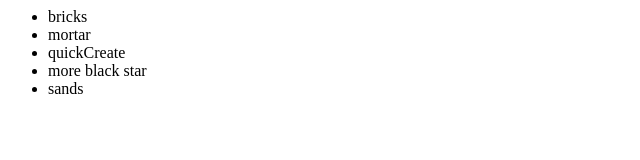
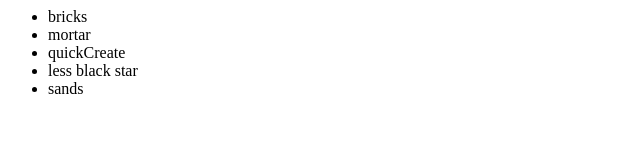
Before and after one commit to adiljin/newGitTest, a plain HTML site: page index.html in a window 1280 px wide. Shown: the full height of the page, 0-640 px from the left. Drawn offline with Linux system fonts and the light colour scheme.

Commit message:
changed star

```diff
--- a/index.html
+++ b/index.html
@@ -5,7 +5,7 @@
 				<li>bricks</li>
 				<li>mortar</li>
 				<li>quickCreate</li>
-				<li>more black star</li>
+				<li>less black star</li>
 				<li>sands</li>
 			</ul>
 		</div>
```
